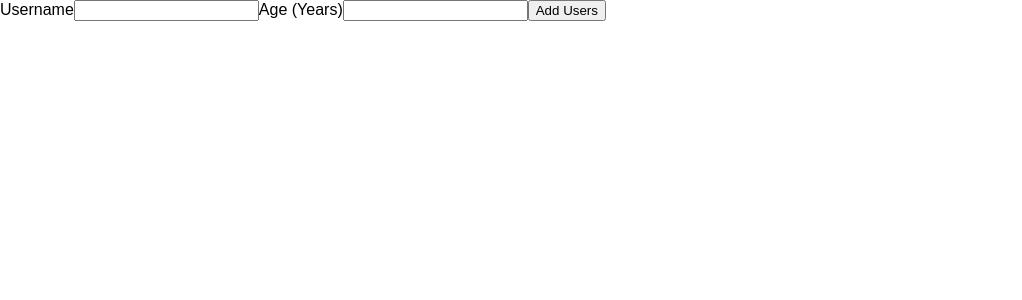
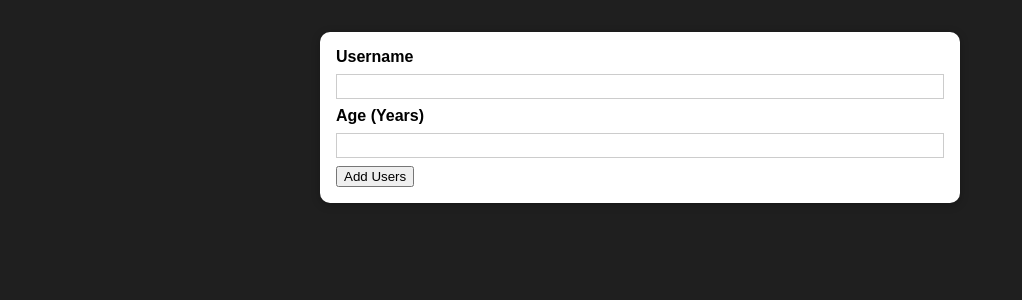
Before and after one commit to jo-duchan/react-recap-02, a React (Create React App) app: page / in a window 1280 px wide. Shown: the top 300 px of the page, without its empty margins (0-1022 px from the left). Built offline with nearby package versions, Linux system fonts and the light colour scheme.

Commit message:
section8-100

```diff
--- a/public/index.html
+++ b/public/index.html
@@ -8,7 +8,6 @@
       name="description"
       content="Web site created using create-react-app"
     />
-    <link rel="manifest" href="%PUBLIC_URL%/manifest.json" />
     <title>React Recap 02</title>
   </head>
   <body>
--- /dev/null
+++ b/src/components/UI/Card.js
@@ -0,0 +1,8 @@
+import React from "react";
+import classes from "components/UI/Card.module.css";
+
+function Card({ children, className }) {
+  return <div className={`${classes.card} ${className}`}>{children}</div>;
+}
+
+export default Card;
--- /dev/null
+++ b/src/components/UI/Card.module.css
@@ -0,0 +1,5 @@
+.card {
+  background: white;
+  box-shadow: 0 2px 8px rgba(0, 0, 0, 0.26);
+  border-radius: 10px;
+}
--- a/src/components/Users/AddUsers.js
+++ b/src/components/Users/AddUsers.js
@@ -1,17 +1,21 @@
 import React from "react";
+import Card from "components/UI/Card";
+import classes from "components/Users/AddUsers.module.css";
 
 function AddUser() {
   const addUserHandler = (e) => {
     e.preventDefault();
   };
   return (
-    <from onSubmit={addUserHandler}>
-      <label htmlFor="username">Username</label>
-      <input id="username" type="text" />
-      <label htmlFor="age">Age (Years)</label>
-      <input id="age" type="number" />
-      <button type="submit">Add Users</button>
-    </from>
+    <Card className={classes.input}>
+      <form onSubmit={addUserHandler}>
+        <label htmlFor="username">Username</label>
+        <input id="username" type="text" />
+        <label htmlFor="age">Age (Years)</label>
+        <input id="age" type="number" />
+        <button type="submit">Add Users</button>
+      </form>
+    </Card>
   );
 }
 
--- /dev/null
+++ b/src/components/Users/AddUsers.module.css
@@ -0,0 +1,26 @@
+.input {
+  margin: 2rem auto;
+  padding: 1rem;
+  width: 90%;
+  max-width: 40rem;
+}
+
+.input label {
+  display: block;
+  font-weight: bold;
+  margin-bottom: 0.5rem;
+}
+
+.input input {
+  font: inherit;
+  display: block;
+  width: 100%;
+  border: 1px solid #ccc;
+  padding: 0.15rem;
+  margin-bottom: 0.5rem;
+}
+
+.input input:focus {
+  outline: none;
+  border-color: #4f005f;
+}
--- a/src/index.css
+++ b/src/index.css
@@ -4,6 +4,7 @@
 
 html {
   font-family: sans-serif;
+  background: #1f1f1f;
 }
 
 body {
```
